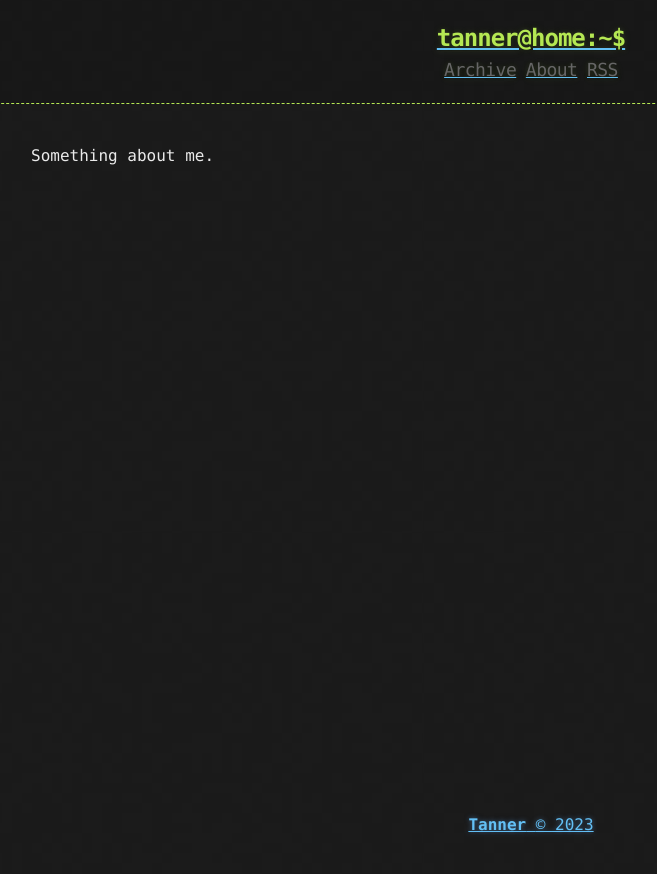
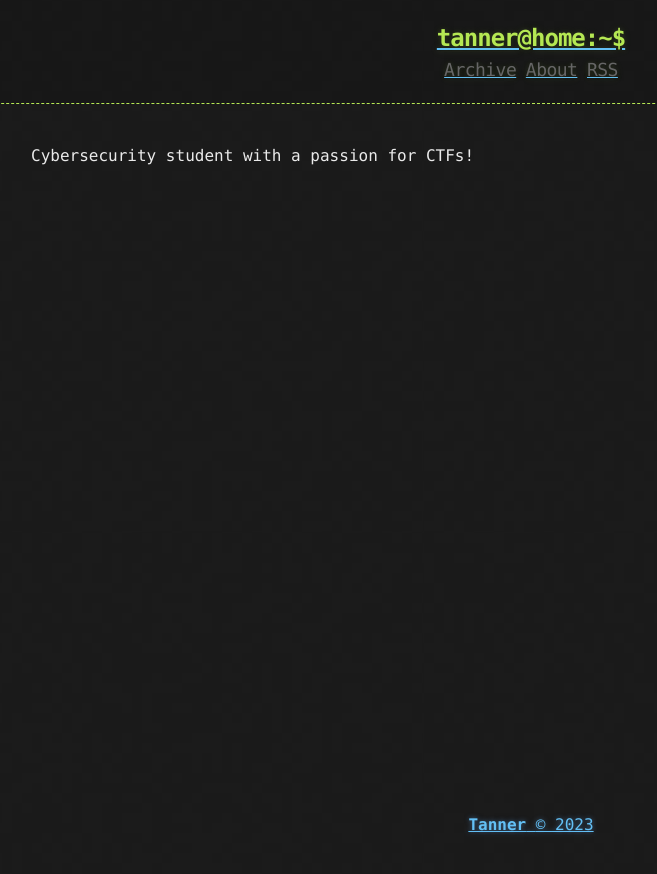
Before and after one commit to Txnn3r/Txnn3r.github.io, a Jekyll site: the page built from about.md, in a window 1280 px wide. Shown: the top 874 px of the page, without its empty margins (109-766 px from the left). Built offline with Jekyll 4.4.1, drawn with Linux system fonts in a browser that asks for light colours.

Commit message:
Update about.md

```diff
--- a/about.md
+++ b/about.md
@@ -3,4 +3,4 @@ layout: page
 title: About
 ---
 
-Something about me.
+Cybersecurity student with a passion for CTFs!
```
